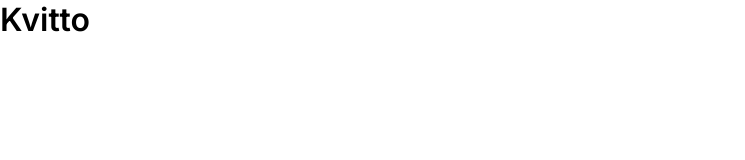
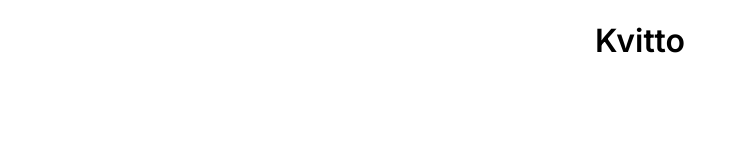
Before and after one commit to Devioxic/OrderSystem, a plain HTML site: page kvitto.html in a window 1280 px wide. Shown: the whole page, without its empty margins (0-745 px from the left). Drawn offline with Linux system fonts and the light colour scheme.

Commit message:
kvitto till css

```diff
--- a/styles/index.css
+++ b/styles/index.css
@@ -55,7 +55,7 @@ button {
     color: var(--primary);
     border: 2px solid var(--primary);
 }
-.order, .historik {
+.order, .historik, .kvitto {
     width: 100%;
     display: flex;
     flex-direction: column;
```
